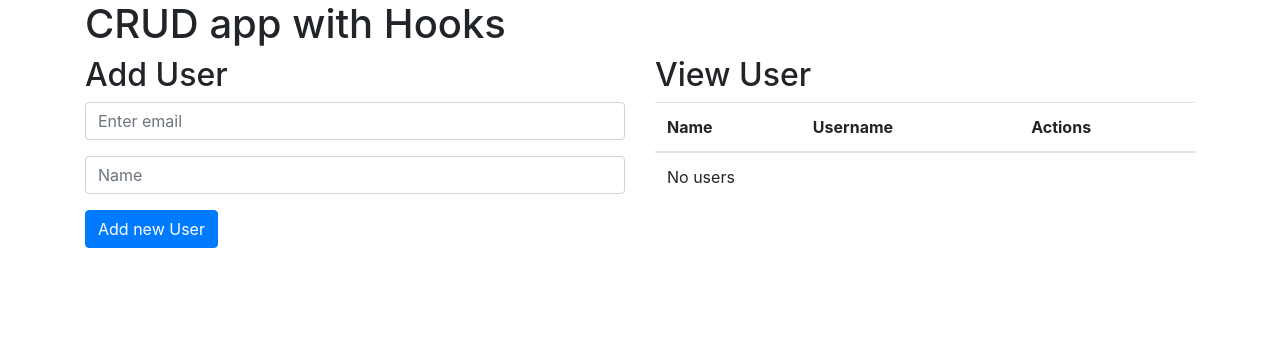
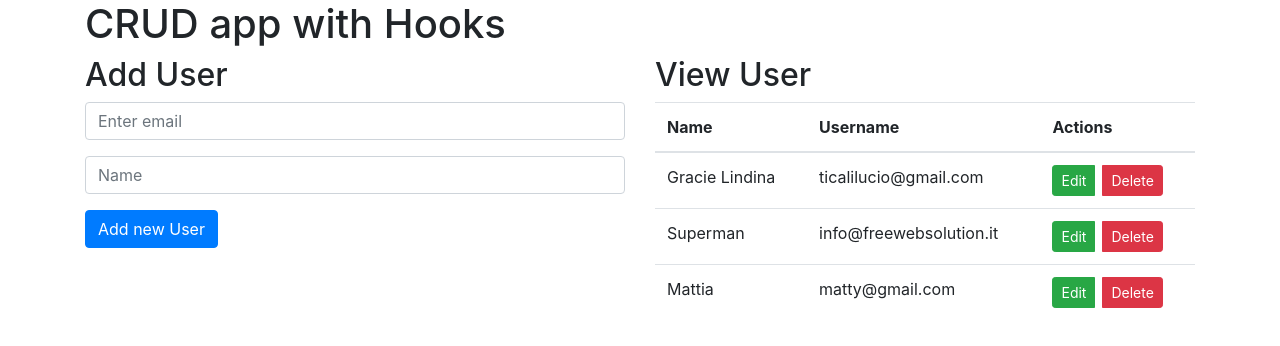
Before and after one commit to freewebsolution/ReactHooks, a React (Create React App) app in the folder react-crud/: page / in a window 1280 px wide. Shown: the top 346 px of the page. Built offline with nearby package versions, Linux system fonts and the light colour scheme; data requests are answered from the project's data file.

Commit message:
Aggiorna utente

```diff
--- a/react-crud/db.json
+++ b/react-crud/db.json
@@ -1,3 +1,19 @@
 {
-  "userData": []
+  "userData": [
+    {
+      "id": 1,
+      "name": "Gracie Lindina",
+      "username": "ticalilucio@gmail.com"
+    },
+    {
+      "id": 2,
+      "name": "Superman",
+      "username": "info@freewebsolution.it"
+    },
+    {
+      "id": 3,
+      "name": "Mattia",
+      "username": "matty@gmail.com"
+    }
+  ]
 }
--- a/react-crud/src/App.js
+++ b/react-crud/src/App.js
@@ -2,9 +2,13 @@ import React, { useState, useEffect } from 'react'
 import UserTable from "./tables/UserTable";
 import userService from './services/userService'
 import AddUserForm from './components/AddUserForm';
+import EditUserForm from './components/EditUserForm';
 
 const App = (props) => {
   const [users, setUsers] = useState([])
+  const [editing, setEditing] = useState(false)
+  const initialFormState = { id: null, name: '', username: '' }
+  const [currentUser, setCurrentUser] = useState(initialFormState)
   useEffect(() => {
     userService
       .getAll()
@@ -22,30 +26,59 @@ const App = (props) => {
 
   const deleteUser = (id, name) => {
     const r = window.confirm(`Sicuro di voler eliminare l'utente ${name} `)
-    if(r === false) {
+    if (r === false) {
       return
-    }else {
+    } else {
       users.filter(u => u.id === id)
       userService
-      .elimina(id)
-      .then(()=> {
-        setUsers(users.filter(user => user.id !== id))
-      })
+        .elimina(id)
+        .then(() => {
+          setUsers(users.filter(user => user.id !== id))
+        })
     }
+  }
+  const editRow = user => {
+    setEditing(true)
+    console.log(user.name)
+    setCurrentUser({ id: user.id, name: user.name, username: user.username })
+  }
+
+  const updateUser = (id, updateUser) => {
+    setEditing(false)
+    userService
+      .updateUser(id, updateUser)
+    .then(()=>{
+      setUsers(users.map((user) => (user.id === id ? updateUser : user)))
+    })
+
   }
   return (
     <div className="container">
       <h1>CRUD app with Hooks</h1>
       <div className="row">
         <div className="col-md-6">
-          <h2>Add User</h2>
-          <AddUserForm addUser={addUser} />
+          {editing ? (
+            <div>
+              <h2>Edit User</h2>
+              <EditUserForm
+                setEditing={setEditing}
+                currentUser={currentUser}
+                updateUser={updateUser}
+              />
+            </div>
+          ) : (
+            <div>
+              <h2>Add User</h2>
+              <AddUserForm addUser={addUser} />
+            </div>
+          )}
         </div>
         <div className="col-md-6">
           <h2>View User</h2>
-          <UserTable users={users} deleteUser={deleteUser} />
+          <UserTable users={users} deleteUser={deleteUser} editRow={editRow} />
         </div>
       </div>
+
     </div>
   );
 }
--- a/react-crud/src/services/userService.js
+++ b/react-crud/src/services/userService.js
@@ -12,6 +12,10 @@ const addUser = newObj => {
     return axios.post(url,newObj)
 }
 
+//Aggiorna user metodo PUT
+const updateUser=(id,newObj) => {
+    return axios.put(`${url}/${id}`,newObj)
+}
 //Elimina utente DELETE
 const elimina = id =>{
     return axios.delete(`${url}/${id}`)
@@ -19,7 +23,8 @@ const elimina = id =>{
 const exportedObj = {
     getAll,
     addUser,
-    elimina
+    elimina,
+    updateUser
 }
 
 export default exportedObj
--- a/react-crud/src/tables/UserTable.js
+++ b/react-crud/src/tables/UserTable.js
@@ -1,6 +1,6 @@
 import React from 'react';
 
-const UserTable = ({ users,deleteUser }) => (
+const UserTable = ({ users,deleteUser,editRow }) => (
     <table className="table">
         <thead>
             <tr>
@@ -17,7 +17,7 @@ const UserTable = ({ users,deleteUser }) => (
                         <td>{user.username}</td>
                         <td>
                             <div className="btn-group">
-                                <button className="btn btn-success btn-sm mr-2">Edit</button>
+                                <button onClick={()=>editRow(user)} className="btn btn-success btn-sm mr-2">Edit</button>
                                 <button onClick={()=>deleteUser(user.id,user.name)} className="btn btn-danger btn-sm">Delete</button>
                             </div>
                         </td>
```
